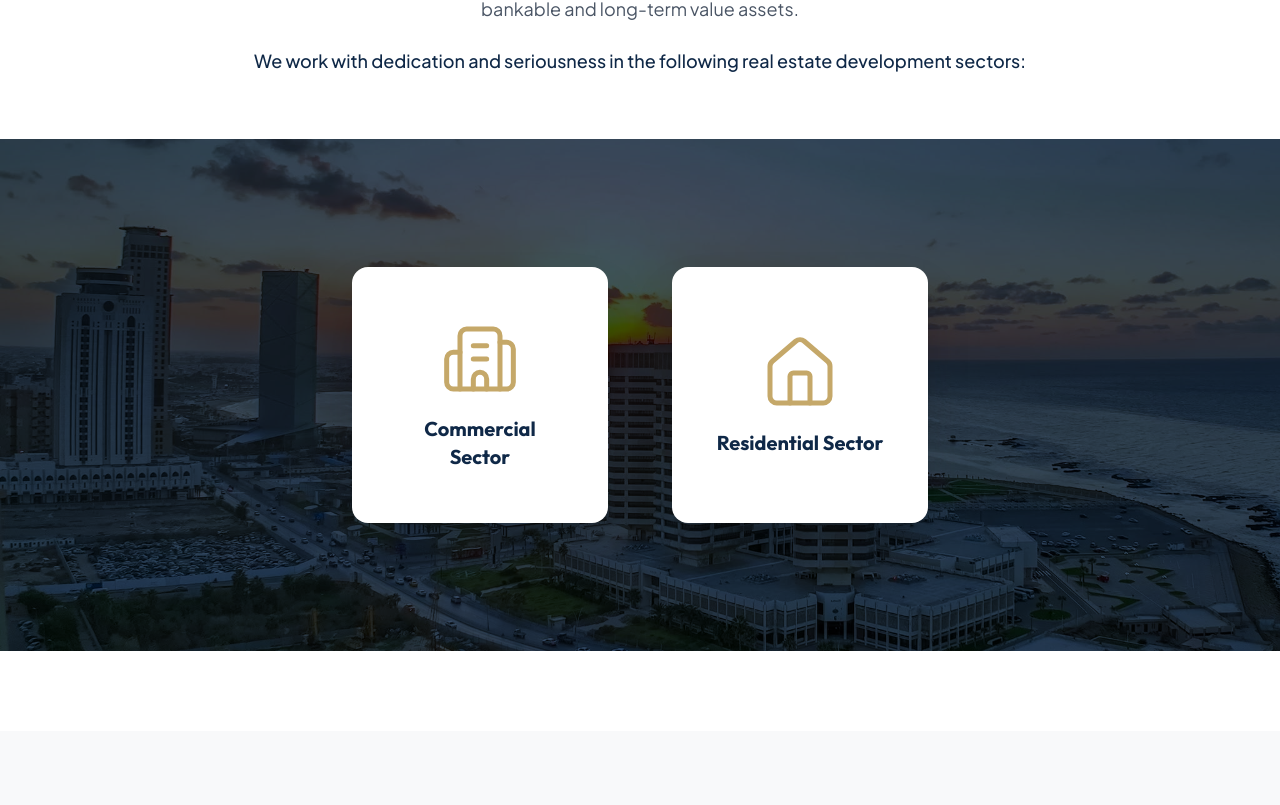
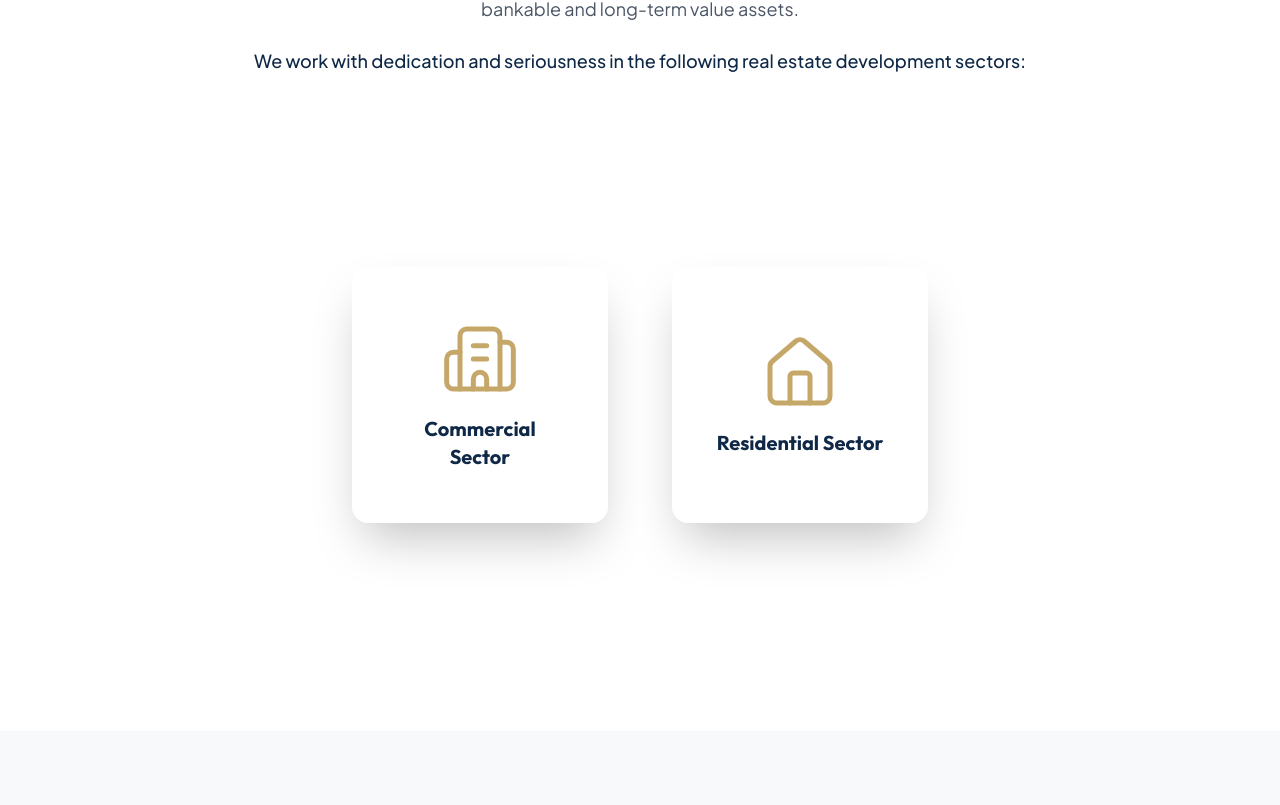
Before and after one commit to ZerroDevs/NewInvestors-group, a Next.js app: page /en in a window 1280 px wide. Shown: the part 1075-1880 px from the top of the page. Built offline with nearby package versions, Linux system fonts and the light colour scheme; a web font is replaced by a local one.

Commit message:
feat: add Sectors component with parallax background and category cards

```diff
--- a/src/components/home/Sectors.tsx
+++ b/src/components/home/Sectors.tsx
@@ -1,7 +1,6 @@
-"use client";
-
 import { useTranslations } from 'next-intl';
 import { Building2, Home } from 'lucide-react';
+import Image from 'next/image';
 
 export default function Sectors() {
   const t = useTranslations('Sectors');
@@ -18,12 +17,16 @@ export default function Sectors() {
         </p>
       </div>
 
-      <div className="relative w-full py-20 md:py-32">
-        {/* Parallax Background */}
-        <div
-          className="absolute inset-0 bg-cover bg-center bg-fixed"
-          style={{ backgroundImage: 'url(/assets/real-estate/dat2.jpg)' }}
-        >
+      <div className="relative w-full py-20 md:py-32" style={{ clipPath: 'inset(0)' }}>
+        {/* CSS Parallax Hack for buttery smooth performance on iOS & Desktop */}
+        <div className="fixed inset-0 w-full h-full z-0">
+          <Image
+            src="/assets/real-estate/dat2.jpg"
+            alt="Tripoli Skyline"
+            fill
+            className="object-cover"
+            priority
+          />
           <div className="absolute inset-0 bg-[#0F2847]/80 mix-blend-multiply" />
         </div>
 
```
